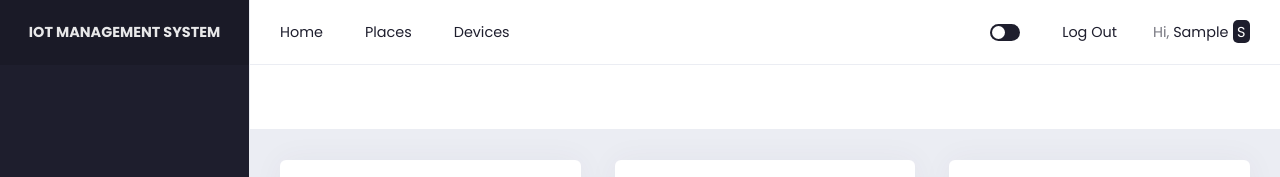
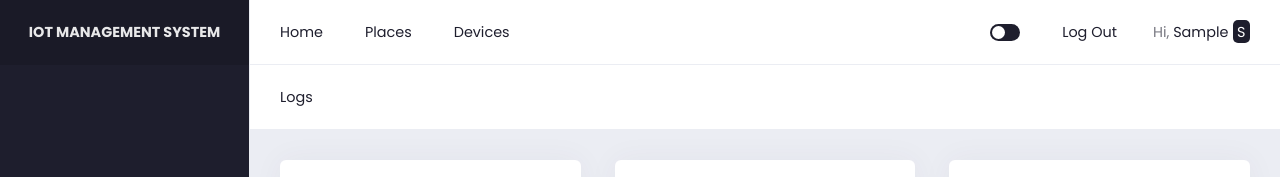
Before and after one commit to IUE-IOT-GROUP/spa, an Angular app: page /dashboard/logs in a window 1280 px wide. Shown: the top 177 px of the page. Built offline with nearby package versions, Linux system fonts and the light colour scheme; sample sign-in values are in the browser's storage.

Commit message:
fixed sub-header color

```diff
--- a/src/app/logs/logs.component.scss
+++ b/src/app/logs/logs.component.scss
@@ -1,4 +1,3 @@
 .subheader-item-container a {
-    color: var(--first-text-color);
     opacity: 1;
 }
--- a/src/app/settings/settings.component.scss
+++ b/src/app/settings/settings.component.scss
@@ -8,7 +8,6 @@
 }
 
 .subheader-item-container a {
-    color: var(--first-text-color);
     opacity: 1;
 }
 
```
